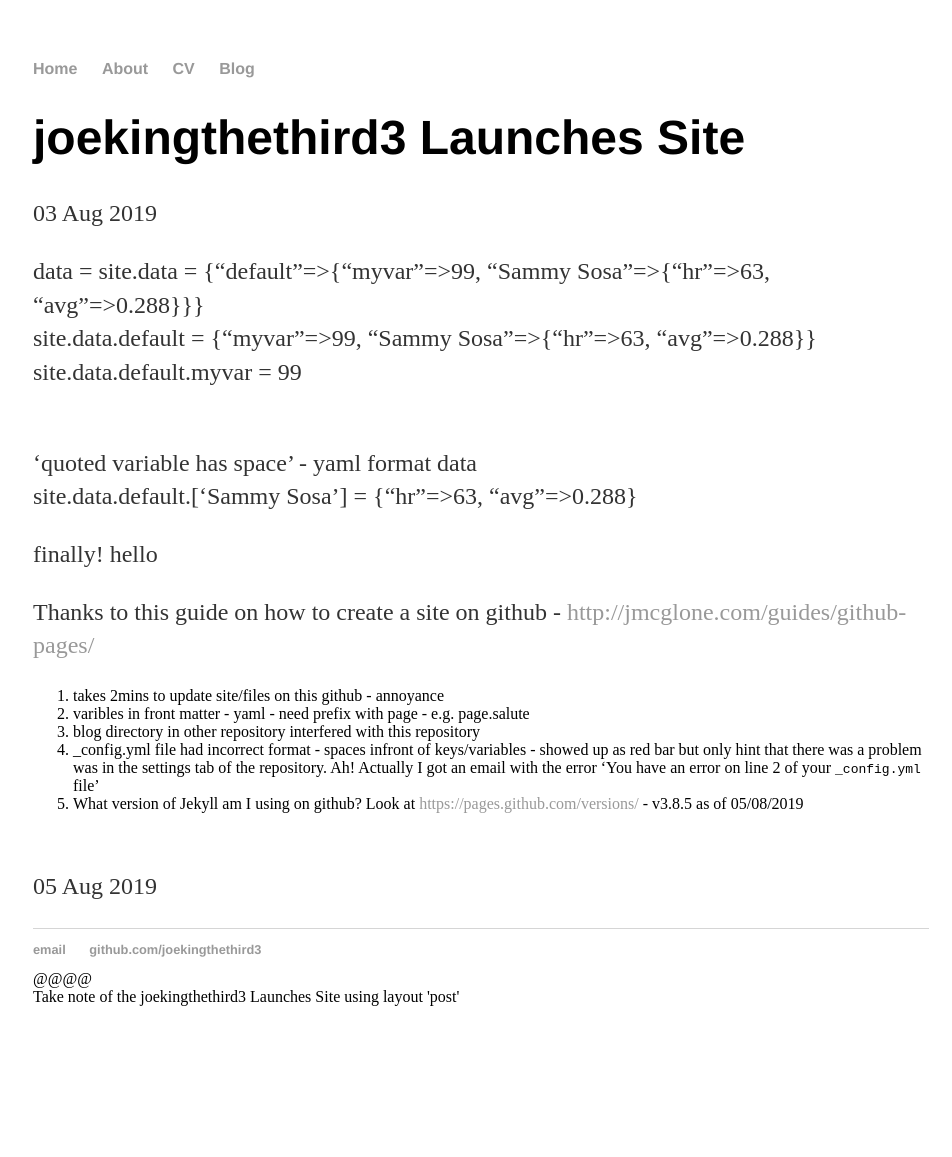
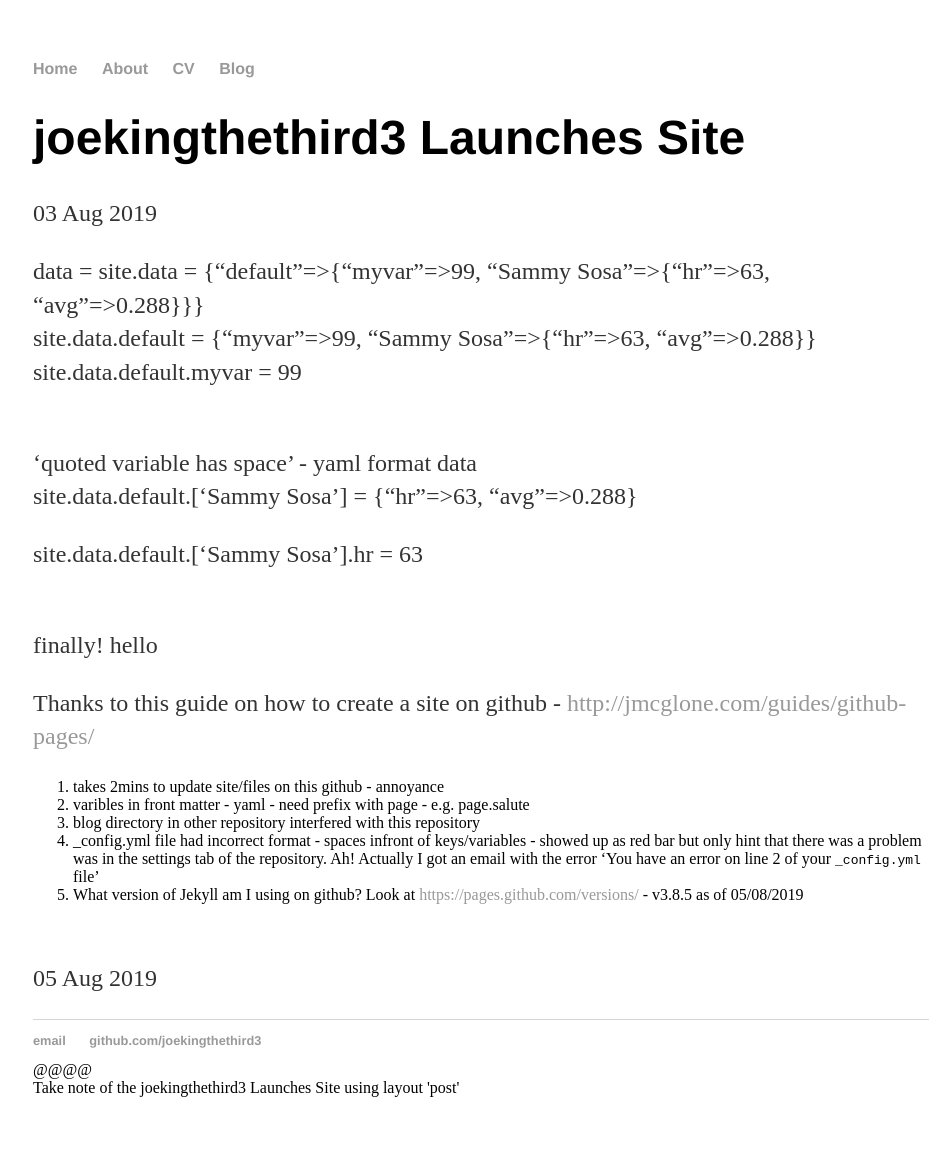
Before and after one commit to joekingTheThird3/joekingTheThird3.github.io, a Jekyll site: the page built from _posts/2019-08-03-myfirstpost.md, in a window 1280 px wide. Shown: the whole page, without its empty margins (159-1111 px from the left). Built offline with Jekyll 4.4.1, drawn with Linux system fonts in a browser that asks for light colours; before the commit the page ends 1066 px from its top, so only the background shows below that.

Commit message:
Update 2019-08-03-myfirstpost.md

```diff
--- a/_posts/2019-08-03-myfirstpost.md
+++ b/_posts/2019-08-03-myfirstpost.md
@@ -17,6 +17,9 @@ site.data.default.myvar = {{site.data.default.myvar}}
  site.data.default.['Sammy Sosa'] = {{ site.data.default.['Sammy Sosa'] }}
 <br>
 
+site.data.default.['Sammy Sosa'].hr = {{ site.data.default.['Sammy Sosa'].hr }}
+
+<Br>
 finally! {{  page.salute }}
 
 Thanks to this guide on how to create a site on github  - <http://jmcglone.com/guides/github-pages/>
```
